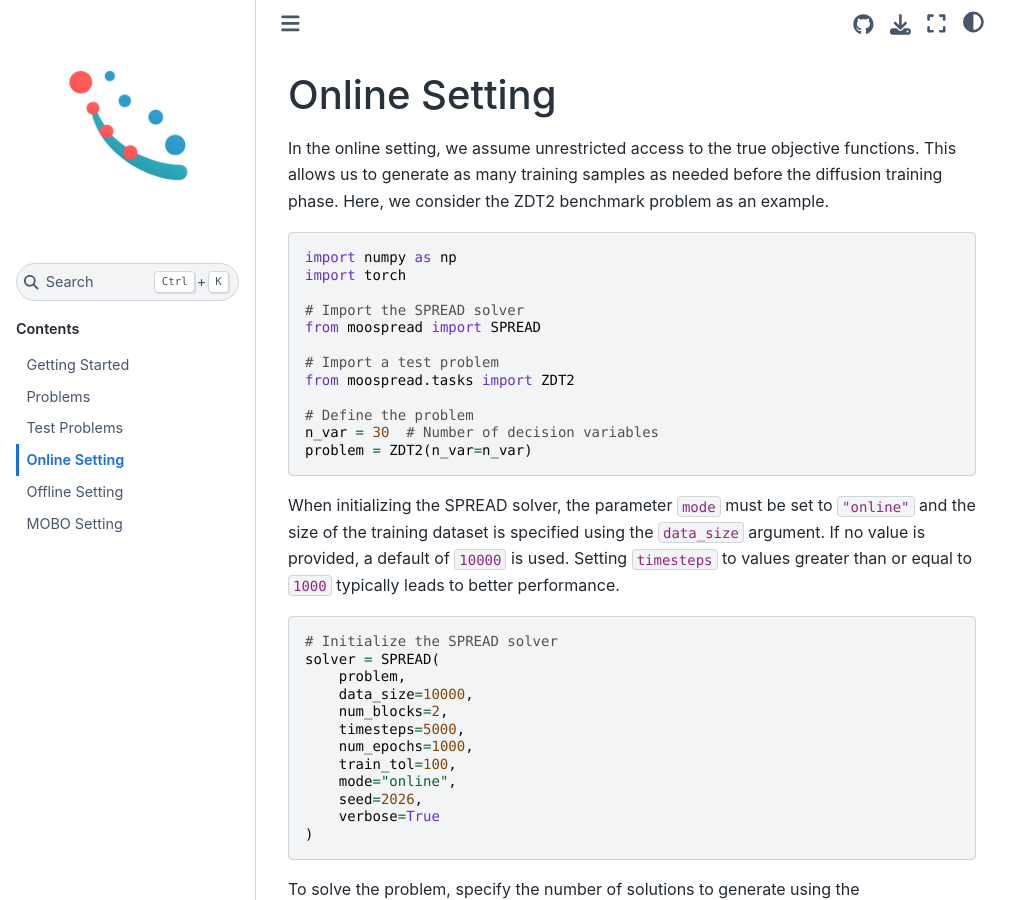
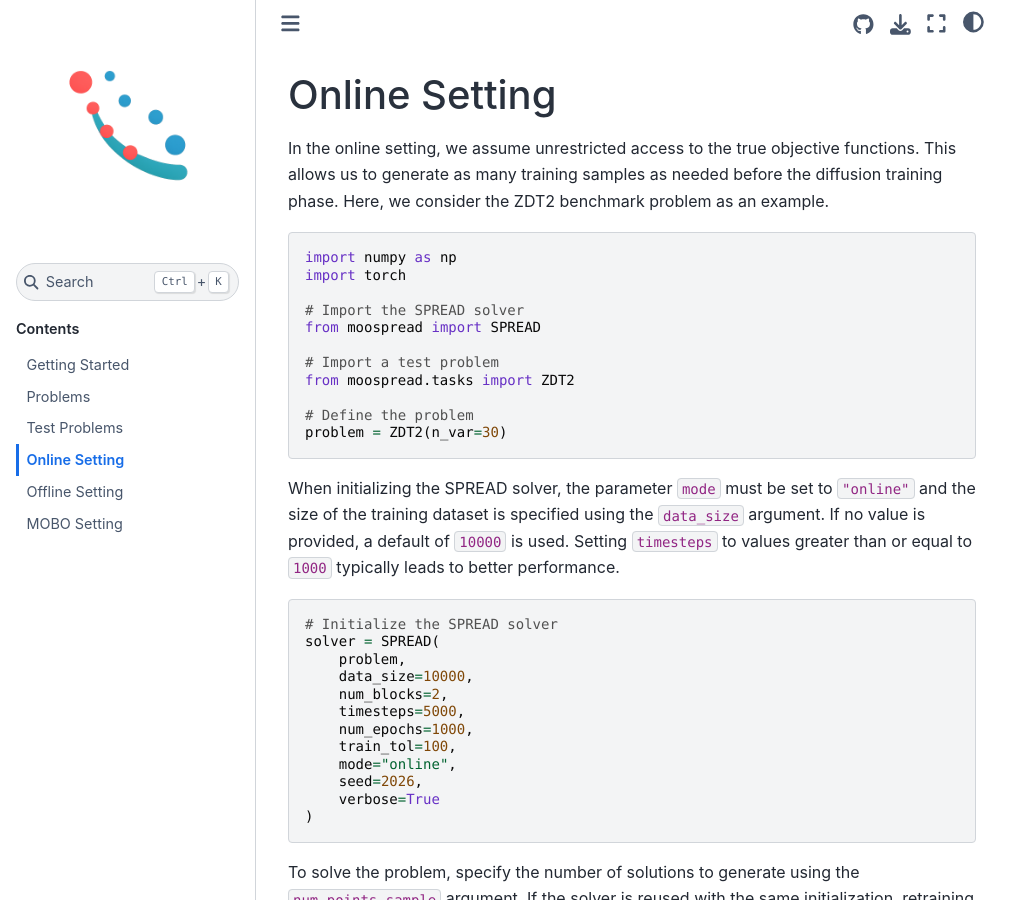
Before and after one commit to safe-autonomous-systems/moo-spread, a Sphinx documentation site: the page built from docs/online-setting.rst, in a window 1280 px wide and 900 px high. Shown: the whole window, without its empty margins (0-1031 px from the left). Built offline with Sphinx 7.4.7 and the Sphinx Book theme 1.1.4, drawn with Linux system fonts in a browser that asks for light colours.

Commit message:
Simplify ZDT2 initialization in online-setting.rst

```diff
--- a/docs/online-setting.rst
+++ b/docs/online-setting.rst
@@ -19,8 +19,7 @@ Here, we consider the ZDT2 benchmark problem as an example.
    from moospread.tasks import ZDT2
 
    # Define the problem
-   n_var = 30  # Number of decision variables
-   problem = ZDT2(n_var=n_var)
+   problem = ZDT2(n_var=30)
 
 
 When initializing the SPREAD solver, the parameter ``mode`` must be set to ``"online"`` and the size of the training dataset is specified using the ``data_size`` argument.
```
